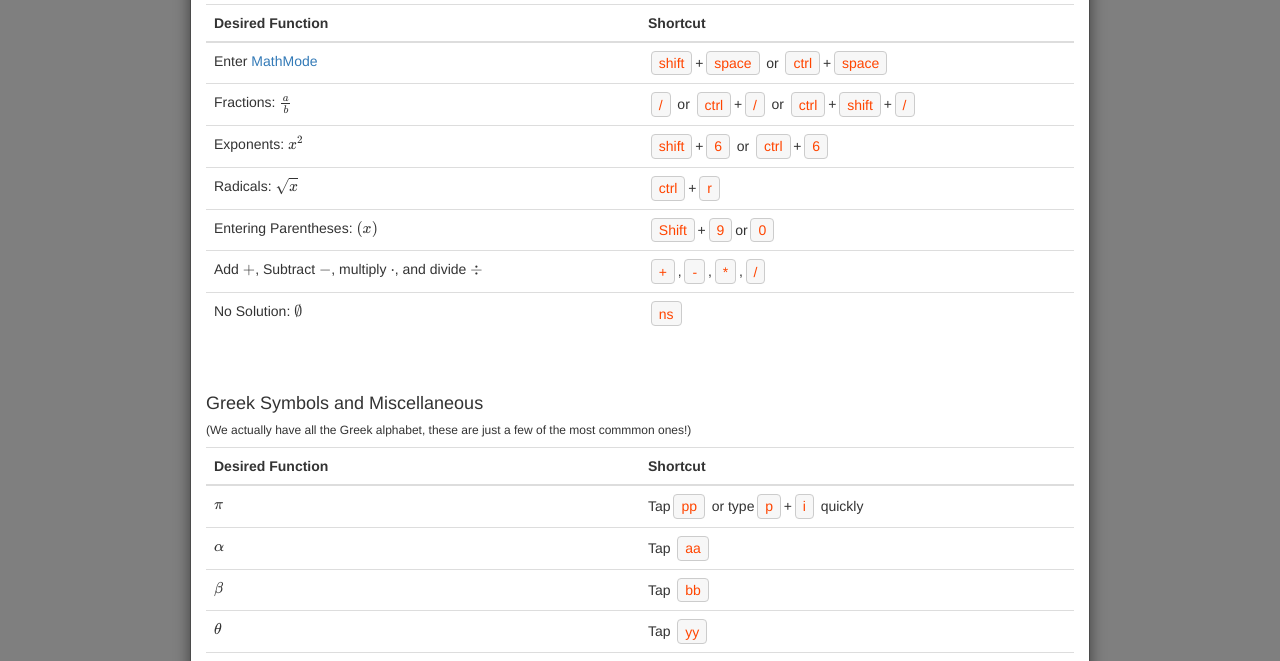
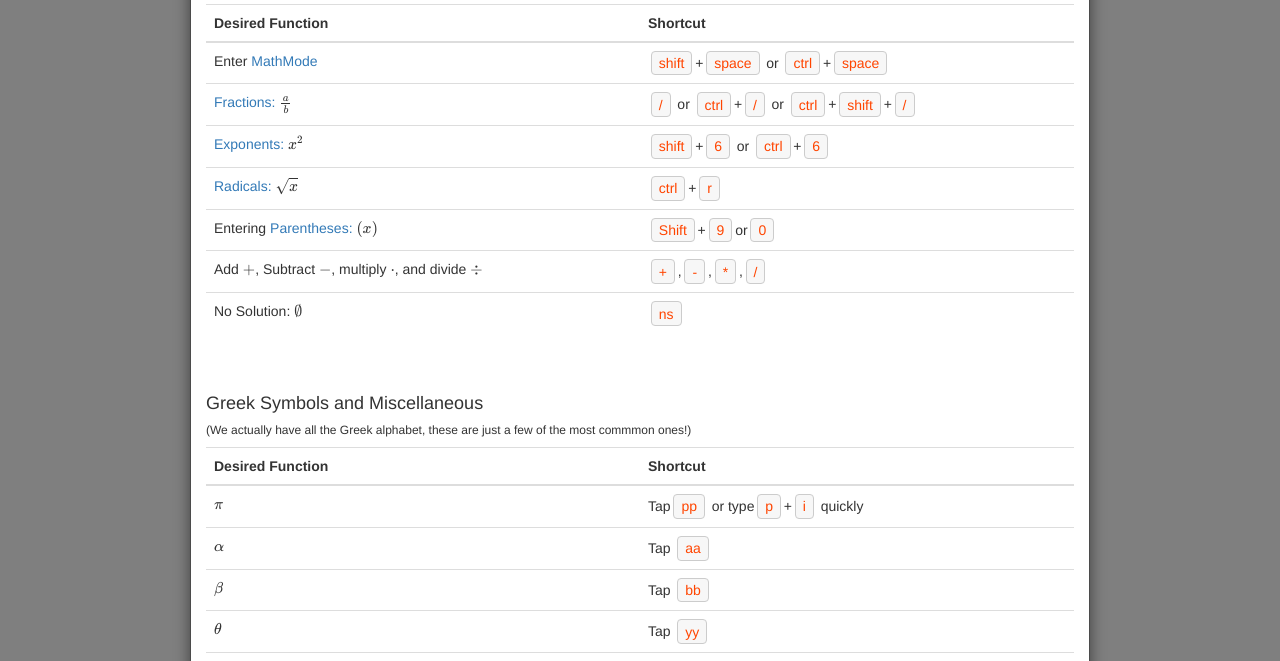
Before and after one commit to dennisss/lemma-prep, a website: page public/keyboard-shortcuts-modal/index.html in a window 1280 px wide. Both pictures are taken after a click on the button "Check out our shortcuts!". Shown: the part 139-800 px from the top of the page. Drawn offline with nearby package versions, Linux system fonts and the light colour scheme; some packages are replaced by stand-ins of ours.

Commit message:
added links to tutorials

```diff
--- a/public/keyboard-shortcuts-modal/index.html
+++ b/public/keyboard-shortcuts-modal/index.html
@@ -46,25 +46,25 @@
                       </td>
                   </tr>
                   <tr>
-                    <td>Fractions: $\frac{a}{b}$</td>
+                    <td><a href="https://www.lem.ma/content/BSOjJyo9ZWt-eCLtBOntTw">Fractions:</a> $\frac{a}{b}$</td>
                       <td>
                           <span class="kbd">/</span> or <span class="kbd">ctrl</span>+<span class="kbd">/</span> or <span class="kbd">ctrl</span>+<span class="kbd">shift</span>+<span class="kbd">/</span>
                       </td>
                   </tr>
                   <tr>
-                    <td>Exponents: $x^2$</td>
+                    <td><a href="https://www.lem.ma/content/BHCX0q10_Z923lUjP65-Xg">Exponents:</a> $x^2$</td>
                       <td>
                           <span class="kbd">shift</span>+<span class="kbd">6</span> or <span class="kbd">ctrl</span>+<span class="kbd">6</span>
                       </td>
                   </tr>
                   <tr>
-                    <td>Radicals: $\sqrt{x}$</td>
+                    <td><a href="https://www.lem.ma/content/BAF4B9ysSFANDpVH_RkGlg">Radicals:</a> $\sqrt{x}$</td>
                       <td>
                           <span class="kbd">ctrl</span>+<span class="kbd">r</span>
                       </td>
                   </tr>
                   <tr>
-                    <td>Entering Parentheses: $(x)$</td>
+                    <td>Entering <a href="https://www.lem.ma/content/BKSK12YLaKb3ISxiM20nTg">Parentheses:</a> $(x)$</td>
                     <td>
                       <span class="kbd">Shift</span>+<span class="kbd">9</span>or<span class="kbd">0</span>
                     </td>
```
